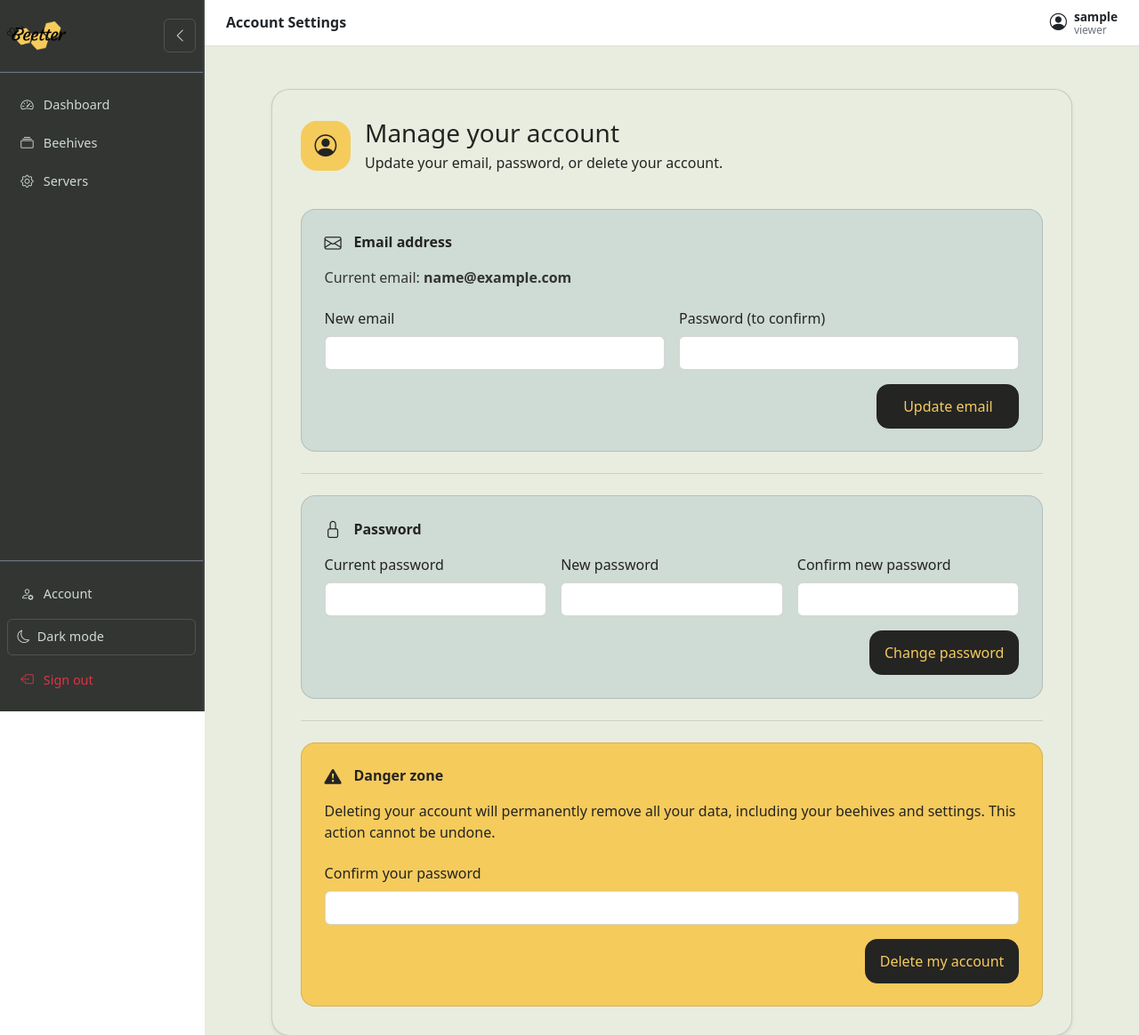
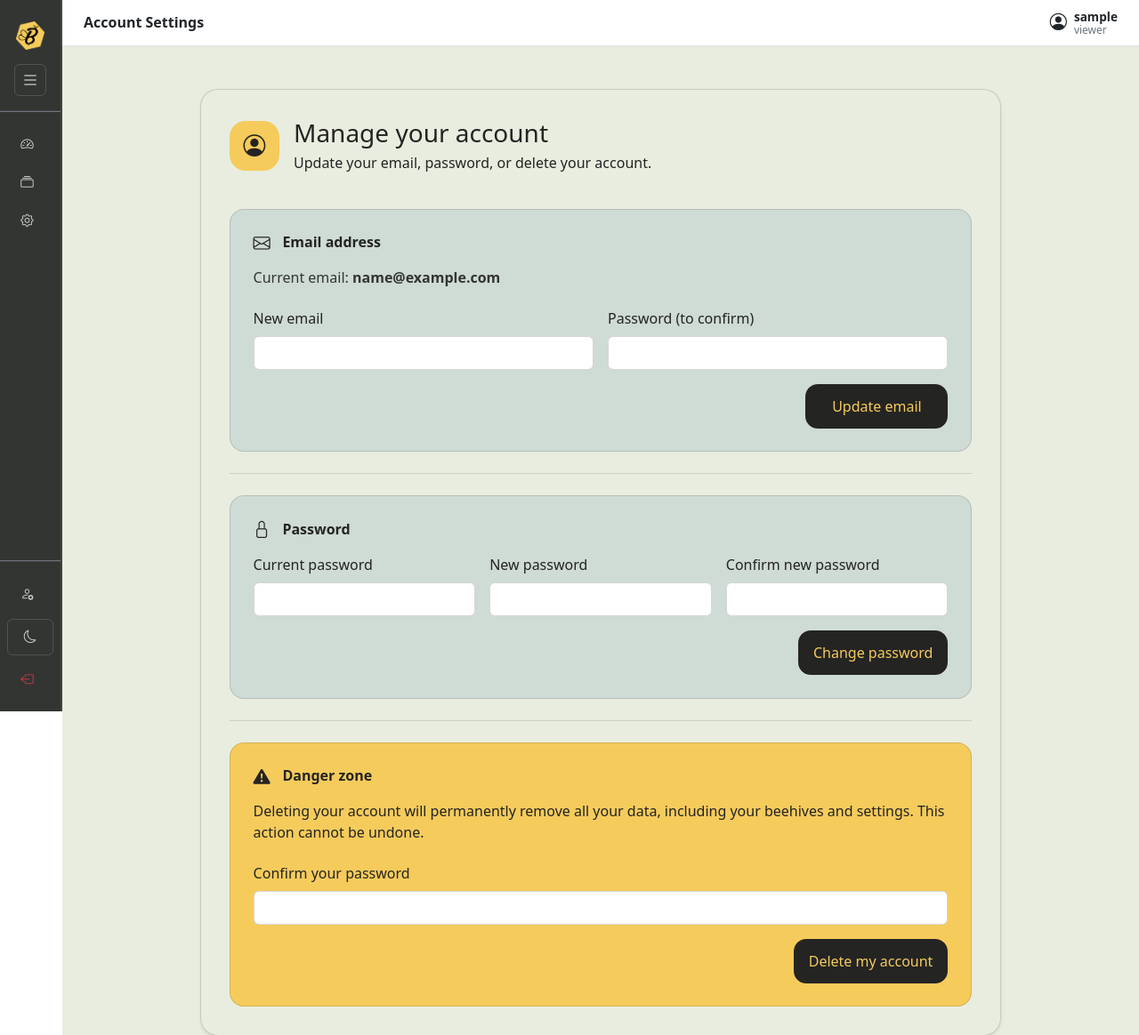
Before and after one commit to Projet-Beetter/Beetter-Home, a Flask app: page /account/ in a window 1280 px wide. Shown: the top 1164 px of the page at 89% size. Run offline with Flask 3, Linux system fonts and the light colour scheme; the visitor is signed in with stand-in values (Sample User, id 1); some libraries are stand-ins or nearby versions.

Commit message:
Fix : Sidebar and Logo

```diff
--- a/app/static/css/custom.css
+++ b/app/static/css/custom.css
@@ -67,18 +67,29 @@
   justify-content: center;
 }
 
+/* Expanded: centered rectangle */
+#sidebar:not(.collapsed) .sidebar-toggle-btn {
+  width: calc(100% - 1rem);
+  display: flex;
+  align-items: center;
+  justify-content: center;
+}
+
+/* Collapsed: square */
 #sidebar.collapsed .sidebar-toggle-btn {
   margin-left: 0 !important;
+  width: 36px;
+  height: 36px;
+  padding: 0;
+  display: flex;
+  align-items: center;
+  justify-content: center;
 }
 
 .sidebar-toggle-btn:hover {
   color: #F5CB5C;
   border-color: rgba(255,193,7,.3);
   background: rgba(255,193,7,.08);
-}
-
-#sidebar.collapsed .sidebar-toggle-btn i {
-  transform: scaleX(-1);
 }
 
 .user-info-expanded {
--- a/app/templates/base.html
+++ b/app/templates/base.html
@@ -19,15 +19,17 @@
   <nav id="sidebar" class="d-flex flex-column flex-shrink-0">
     <!-- Sidebar Top: Logo + Toggle -->
     <div class="sidebar-top px-2 py-3">
-      <div class="d-flex align-items-center justify-content-center gap-2" style="height: 48px;">
+      <div class="d-flex align-items-center justify-content-center" style="height: 48px;">
         <a href="{{ url_for('dashboard.index') }}" class="sidebar-brand sidebar-brand-expanded d-flex align-items-center text-decoration-none">
           <img src="{{ url_for('static', filename='images/Logo_Beetter.png') }}" alt="Beetter" style="height:32px;">
        </a>
     <a href="{{ url_for('dashboard.index') }}" class="sidebar-brand sidebar-brand-collapsed d-flex align-items-center justify-content-center text-decoration-none" style="display:none;">
       <img src="{{ url_for('static', filename='images/Logo_B.png') }}" alt="B" style="height:32px;">
     </a>
-        <button id="sidebarToggleTop" class="btn sidebar-toggle-btn ms-auto" title="Toggle sidebar">
-          <i class="bi bi-chevron-left"></i>
+  </div>
+  <div class="d-flex justify-content-center mt-2">
+    <button id="sidebarToggleTop" class="btn sidebar-toggle-btn" title="Toggle sidebar">
+      <i class="bi bi-list fs-5"></i>
     </button>
   </div>
 </div>
@@ -136,7 +138,7 @@
   const sidebar = document.getElementById('sidebar');
   const sidebarCollapsedState = localStorage.getItem('sidebarCollapsed');
 
-  if (sidebarCollapsedState === 'true') {
+  if (sidebarCollapsedState !== 'false') {
     sidebar?.classList.add('collapsed');
   }
 
```
Lines whose indentation alone changed are shown as unchanged.
